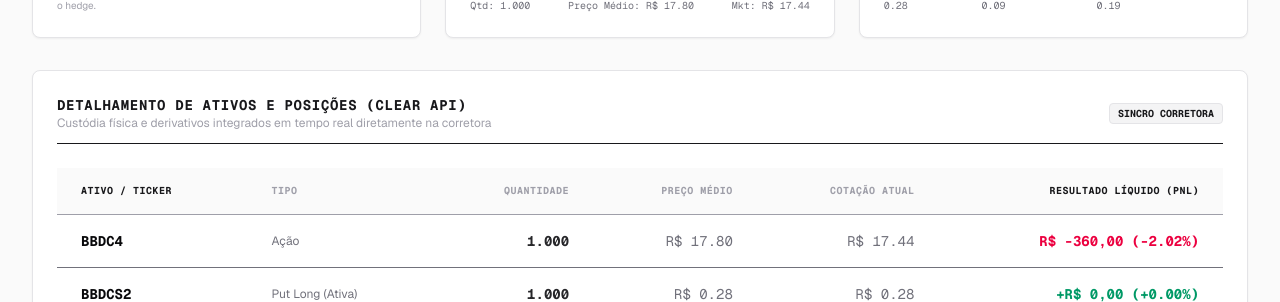
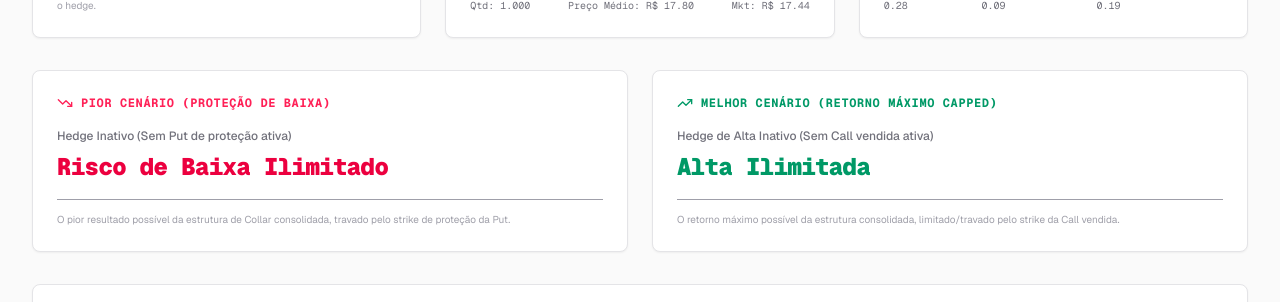
Before and after one commit to contatofinhouse/trade, a Next.js app: page / in a window 1280 px wide. Shown: the part 373-675 px from the top of the page. Built offline with nearby package versions, Linux system fonts and the light colour scheme; no server answers.

Commit message:
feat: add worst and best scenario cards based on active option strikes

```diff
--- a/src/components/Dashboard.tsx
+++ b/src/components/Dashboard.tsx
@@ -637,6 +637,47 @@
   // 2. Opções da Custódia
   positionItems.push(...optionsInCustody);
 
+  // Encontra os strikes ativos na custódia
+  const activePut = optionsInCustody.find((o: any) => o.type.includes("PUT") && o.qty > 0);
+  const activeCall = optionsInCustody.find((o: any) => o.type.includes("CALL") && o.qty > 0);
+
+  const activePutStrike = activePut ? (activePut.ticker === "BBDCS167" ? 16.89 : activePut.ticker === "BBDCS2" ? 17.39 : (state.active_put_strike || 17.39)) : null;
+  const activeCallStrike = activeCall ? (activeCall.ticker === "BBDCG194" ? 19.14 : (state.active_call_strike || 19.14)) : null;
+
+  const calculateDynamicScenario = (price: number) => {
+    const stockPL = (price - entryPrice) * qty;
+    let optionsPL = 0;
+
+    optionsInCustody.forEach((opt: any) => {
+      const type = opt.type.includes("PUT") ? "PUT" : "CALL";
+      const isClosed = opt.qty === 0;
+      const strike = opt.ticker === state.active_put_ticker ? (state.active_put_strike || 17.39)
+                   : opt.ticker === state.active_call_ticker ? (state.active_call_strike || 19.14)
+                   : opt.ticker === "BBDCS2" ? 17.39
+                   : opt.ticker === "BBDCG194" ? 19.14
+                   : opt.ticker === "BBDCS167" ? 16.89
+                   : parseFloat(opt.ticker.replace(/\D/g, '')) / 100 || entryPrice;
+
+      if (type === "PUT") {
+        if (!isClosed) {
+          optionsPL += (Math.max(0, strike - price) - opt.avgPrice) * opt.qty;
+        } else {
+          optionsPL += opt.pnl;
+        }
+      } else {
+        if (!isClosed) {
+          optionsPL += (opt.avgPrice - Math.max(0, price - strike)) * opt.qty;
+        } else {
+          optionsPL += opt.pnl;
+        }
+      }
+    });
+
+    const totalPL = stockPL + optionsPL;
+    const netReturnPercent = (totalPL / (entryPrice * qty)) * 100;
+    return { totalPL, netReturnPercent };
+  };
+
   return (
     <div className="min-h-screen bg-zinc-50 text-zinc-900 font-sans antialiased selection:bg-zinc-200">
 
@@ -797,6 +838,65 @@
 
           </div>
 
+          {/* Quadro de Cenários Limites */}
+          <div className="grid grid-cols-1 md:grid-cols-2 gap-6 mb-8">
+            {/* Card Pior Cenário */}
+            <div className="bg-white border border-zinc-200 rounded-lg p-6 shadow-xs flex flex-col justify-between">
+              <div>
+                <h3 className="text-xs font-bold uppercase tracking-wider text-rose-500 flex items-center gap-2 mb-3 font-mono">
+                  <TrendingDown className="h-4 w-4 text-rose-500" /> PIOR CENÁRIO (PROTEÇÃO DE BAIXA)
+                </h3>
+                {activePutStrike ? (
+                  <>
+                    <span className="text-zinc-500 text-xs font-medium">Preço Limitado pela Put ativa em R$ {activePutStrike.toFixed(2)}</span>
+                    <div className="text-2xl font-black tracking-tight mt-1 flex items-baseline gap-2 font-mono text-rose-600">
+                      R$ {calculateDynamicScenario(activePutStrike).totalPL.toLocaleString("pt-BR", {maximumFractionDigits: 2})}
+                      <span className="text-xs font-bold">({calculateDynamicScenario(activePutStrike).netReturnPercent.toFixed(2)}%)</span>
+                    </div>
+                  </>
+                ) : (
+                  <>
+                    <span className="text-zinc-500 text-xs font-medium">Hedge Inativo (Sem Put de proteção ativa)</span>
+                    <div className="text-2xl font-black tracking-tight mt-1 font-mono text-rose-600">
+                      Risco de Baixa Ilimitado
+                    </div>
+                  </>
+                )}
+              </div>
+              <p className="text-[10px] text-zinc-400 mt-4 border-t border-zinc-150 pt-3">
+                O pior resultado possível da estrutura de Collar consolidada, travado pelo strike de proteção da Put.
+              </p>
+            </div>
+
+            {/* Card Melhor Cenário */}
+            <div className="bg-white border border-zinc-200 rounded-lg p-6 shadow-xs flex flex-col justify-between">
+              <div>
+                <h3 className="text-xs font-bold uppercase tracking-wider text-emerald-600 flex items-center gap-2 mb-3 font-mono">
+                  <TrendingUp className="h-4 w-4 text-emerald-600" /> MELHOR CENÁRIO (RETORNO MÁXIMO CAPPED)
+                </h3>
+                {activeCallStrike ? (
+                  <>
+                    <span className="text-zinc-500 text-xs font-medium">Lucro Limitado pela Call vendida em R$ {activeCallStrike.toFixed(2)}</span>
+                    <div className="text-2xl font-black tracking-tight mt-1 flex items-baseline gap-2 font-mono text-emerald-600">
+                      +R$ {calculateDynamicScenario(activeCallStrike).totalPL.toLocaleString("pt-BR", {maximumFractionDigits: 2})}
+                      <span className="text-xs font-bold">(+{calculateDynamicScenario(activeCallStrike).netReturnPercent.toFixed(2)}%)</span>
+                    </div>
+                  </>
+                ) : (
+                  <>
+                    <span className="text-zinc-500 text-xs font-medium">Hedge de Alta Inativo (Sem Call vendida ativa)</span>
+                    <div className="text-2xl font-black tracking-tight mt-1 font-mono text-emerald-600">
+                      Alta Ilimitada
+                    </div>
+                  </>
+                )}
+              </div>
+              <p className="text-[10px] text-zinc-400 mt-4 border-t border-zinc-150 pt-3">
+                O retorno máximo possível da estrutura consolidada, limitado/travado pelo strike da Call vendida.
+              </p>
+            </div>
+          </div>
+
           {/* Tabela de Custódia Unificada */}
           <section className="bg-white border border-zinc-200 rounded-lg p-6 shadow-xs">
             <div className="mb-6 pb-3 border-b border-zinc-150 flex items-center justify-between">
```
